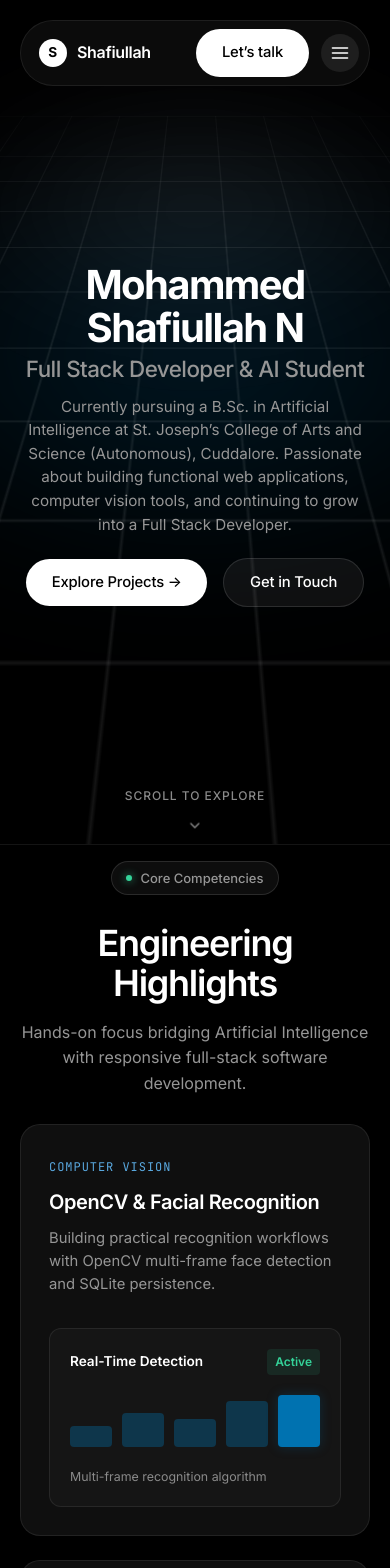
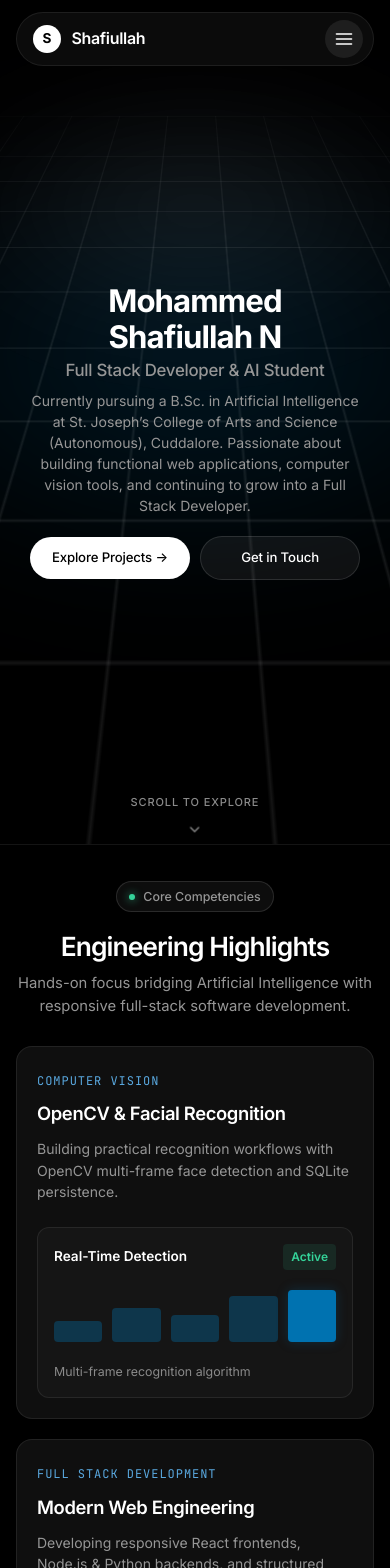
Before and after one commit to Shafyydev/My-Portfolio, a React (Vite) app: page / in a window 390 px wide. Shown: the top 1568 px of the page. Built offline with nearby package versions, Linux system fonts and the light colour scheme.

Commit message:
style(responsive): optimize mobile viewport, navbar drawer, title balance, and card padding across all devices

```diff
--- a/src/components/About.css
+++ b/src/components/About.css
@@ -116,5 +116,28 @@
 @media (max-width: 860px) {
   .df-about__grid {
     grid-template-columns: 1fr;
+    gap: 1.25rem;
   }
 }
+
+@media (max-width: 600px) {
+  .df-about__card-heading {
+    font-size: 1.2rem;
+  }
+  .df-about__text {
+    font-size: 0.9rem;
+    line-height: 1.6;
+  }
+  .df-about__actions {
+    flex-direction: column;
+    align-items: stretch;
+    gap: 0.65rem;
+  }
+  .df-about__actions > * {
+    width: 100%;
+    justify-content: center;
+  }
+  .df-about__spec-value {
+    font-size: 0.875rem;
+  }
+}
--- a/src/components/Contact.css
+++ b/src/components/Contact.css
@@ -175,18 +175,49 @@
 }
 
 @media (max-width: 680px) {
+  .df-contact__banner {
+    padding: clamp(2rem, 5vw, 2.75rem) 1.15rem;
+  }
+  .df-contact__title {
+    font-size: clamp(1.5rem, 5.5vw, 2.15rem);
+    line-height: 1.18;
+    margin-bottom: 0.75rem;
+  }
+  .df-contact__desc {
+    font-size: 0.875rem;
+    line-height: 1.55;
+    margin-bottom: 1.5rem;
+  }
   .df-contact__email-box {
     flex-direction: column;
     align-items: stretch;
+    padding: 1rem;
+    gap: 0.85rem;
+    margin-bottom: 1.5rem;
+  }
+  .df-contact__email-link {
+    font-size: 0.925rem;
   }
   .df-contact__email-actions {
     width: 100%;
-    justify-content: stretch;
+    flex-direction: column;
+    align-items: stretch;
+    gap: 0.5rem;
   }
   .df-contact__email-actions > * {
-    flex: 1;
+    width: 100%;
+    justify-content: center;
   }
   .df-contact__profiles {
     grid-template-columns: 1fr;
+    gap: 0.75rem;
+    margin-bottom: 1.5rem;
+  }
+  .df-contact__profile-card {
+    padding: 0.85rem 1rem;
+  }
+  .df-contact__location-notice {
+    font-size: 0.775rem;
+    line-height: 1.5;
   }
 }
--- a/src/components/Education.css
+++ b/src/components/Education.css
@@ -131,8 +131,32 @@
   }
 }
 
-@media (max-width: 560px) {
+@media (max-width: 600px) {
+  .df-education__top {
+    flex-direction: column;
+    align-items: flex-start;
+    gap: 0.75rem;
+    padding-bottom: 1rem;
+  }
+  .df-education__body {
+    gap: 1rem;
+  }
+  .df-education__degree {
+    font-size: 1.35rem;
+  }
+  .df-education__institution {
+    font-size: 0.95rem;
+  }
+  .df-education__summary {
+    font-size: 0.875rem;
+    line-height: 1.55;
+  }
   .df-education__focus-grid {
     grid-template-columns: 1fr;
+    gap: 0.75rem;
+    padding-top: 1rem;
+  }
+  .df-education__focus-card {
+    padding: 1rem;
   }
 }
--- a/src/components/FocusAreas.css
+++ b/src/components/FocusAreas.css
@@ -208,8 +208,29 @@
 @media (max-width: 960px) {
   .df-focus__bento {
     grid-template-columns: 1fr;
+    gap: 1.25rem;
   }
   .df-focus__bento-card {
     min-height: auto;
+    gap: 1.5rem;
   }
 }
+
+@media (max-width: 600px) {
+  .df-focus__card-title {
+    font-size: 1.15rem;
+  }
+  .df-focus__card-desc {
+    font-size: 0.875rem;
+  }
+  .df-focus__widget-graph {
+    padding: 1rem;
+  }
+  .df-focus__activity-item {
+    padding: 0.65rem 0.85rem;
+  }
+  .df-focus__chat-text {
+    font-size: 0.8rem;
+    padding: 0.5rem 0.75rem;
+  }
+}
--- a/src/components/Footer.css
+++ b/src/components/Footer.css
@@ -111,8 +111,18 @@
 }
 
 @media (max-width: 768px) {
+  .df-footer {
+    padding: 2.25rem 0 1.5rem;
+  }
   .df-footer__top {
     grid-template-columns: 1fr;
-    gap: 2rem;
+    gap: 1.75rem;
+  }
+  .df-footer__bottom {
+    flex-direction: column;
+    align-items: center;
+    text-align: center;
+    gap: 0.75rem;
+    padding-top: 1.5rem;
   }
 }
--- a/src/components/Hero.css
+++ b/src/components/Hero.css
@@ -93,6 +93,7 @@
   letter-spacing: -0.04em;
   color: var(--text-white);
   margin-bottom: 1.25rem;
+  text-wrap: balance;
 }
 
 .df-hero__role {
@@ -159,20 +160,61 @@
 
 @media (max-width: 640px) {
   .df-hero {
-    min-height: 580px;
-    padding-top: calc(var(--nav-h) + 0.5rem);
-    padding-bottom: 3.5rem;
+    height: 100vh;
+    height: 100dvh;
+    min-height: 520px;
+    padding-top: calc(var(--nav-h) + 0.25rem);
+    padding-bottom: 2.75rem;
+  }
+  .df-hero__header {
+    max-width: 100%;
+    padding: 0 0.25rem;
   }
   .df-hero__title {
-    margin-bottom: 0.85rem;
+    font-size: clamp(1.85rem, 8vw, 2.5rem);
+    line-height: 1.14;
+    letter-spacing: -0.03em;
+    margin-bottom: 0.6rem;
+  }
+  .df-hero__role {
+    font-size: clamp(1.05rem, 4.2vw, 1.35rem);
+    margin-top: 0.35rem;
+    letter-spacing: -0.015em;
   }
   .df-hero__desc {
-    font-size: 0.95rem;
-    line-height: 1.55;
-    margin-bottom: 1.35rem;
+    font-size: 0.875rem;
+    line-height: 1.5;
+    margin-bottom: 1.25rem;
+    max-width: 330px;
+  }
+  .df-hero__actions {
+    gap: 0.65rem;
+    width: 100%;
+    max-width: 330px;
+    flex-wrap: nowrap;
+  }
+  .df-hero__actions .btn-pill-white,
+  .df-hero__actions .btn-pill-dark {
+    padding: 0.65rem 0.95rem;
+    font-size: 0.825rem;
+    flex: 1 1 50%;
+    text-align: center;
+    white-space: nowrap;
   }
   .df-hero__scroll-indicator {
-    bottom: 1rem;
+    bottom: 0.75rem;
+    font-size: 0.6875rem;
+    gap: 0.25rem;
+  }
+}
+
+@media (max-width: 340px) {
+  .df-hero__actions {
+    flex-wrap: wrap;
+  }
+  .df-hero__actions .btn-pill-white,
+  .df-hero__actions .btn-pill-dark {
+    flex: 1 1 100%;
   }
 }
 
--- a/src/components/Hero.jsx
+++ b/src/components/Hero.jsx
@@ -14,7 +14,7 @@ function Hero() {
         {/* Top Centered Header */}
         <div className="df-hero__header">
           <h1 className="df-hero__title">
-            Mohammed Shafiullah N
+            Mohammed Shafiullah&nbsp;N
             <span className="df-hero__role">
               Full Stack Developer &amp; AI Student
             </span>
--- a/src/components/Navbar.css
+++ b/src/components/Navbar.css
@@ -179,14 +179,25 @@
 }
 
 @media (max-width: 768px) {
+  .df-nav-wrapper {
+    padding: 0.75rem 0;
+  }
+
+  .df-nav-wrapper--scrolled {
+    padding: 0.5rem 0;
+  }
+
   .df-nav__links,
-  .df-nav__cta {
-    display: none;
+  .df-nav .df-nav__cta {
+    display: none !important;
   }
+
   .df-nav__toggle {
     display: inline-flex;
   }
+
   .df-nav {
-    padding: 0.5rem 0.65rem 0.5rem 1.1rem;
+    padding: 0.45rem 0.65rem 0.45rem 1rem;
+    gap: 0.75rem;
   }
 }
--- a/src/components/Projects.css
+++ b/src/components/Projects.css
@@ -143,6 +143,35 @@
 @media (max-width: 960px) {
   .df-project-card {
     grid-template-columns: 1fr;
-    gap: 2rem;
+    gap: 1.75rem;
   }
 }
+
+@media (max-width: 640px) {
+  .df-project-card {
+    padding: 1.15rem;
+    gap: 1.25rem;
+  }
+  .df-project-card__title {
+    font-size: 1.35rem;
+  }
+  .df-project-card__desc {
+    font-size: 0.875rem;
+    line-height: 1.55;
+  }
+  .df-project-card__features {
+    padding: 0.85rem 1rem;
+  }
+  .df-project-card__feature-item {
+    font-size: 0.8125rem;
+  }
+  .df-project-card__footer {
+    flex-direction: column;
+    align-items: stretch;
+    gap: 0.85rem;
+  }
+  .df-project-card__btn {
+    width: 100%;
+    justify-content: center;
+  }
+}
--- a/src/components/Skills.css
+++ b/src/components/Skills.css
@@ -93,5 +93,25 @@
 @media (max-width: 600px) {
   .df-skills__grid {
     grid-template-columns: 1fr;
+    gap: 1.15rem;
+  }
+  .df-skills__card {
+    min-height: auto;
+    gap: 1rem;
+    padding: 1.15rem;
+  }
+  .df-skills__category {
+    font-size: 1.05rem;
+  }
+  .df-skills__desc {
+    font-size: 0.85rem;
+  }
+  .df-skills__tags {
+    gap: 0.4rem;
+    padding-top: 0.85rem;
+  }
+  .df-skills__tag {
+    font-size: 0.775rem;
+    padding: 0.3rem 0.7rem;
   }
 }
--- a/src/index.css
+++ b/src/index.css
@@ -121,8 +121,7 @@ ul, ol {
 }
 
 .section {
-  padding-top: clamp(1rem, 1.5vw, 1.35rem);
-  padding-bottom: clamp(1.35rem, 2vw, 1.85rem);
+  padding: clamp(2.25rem, 4.5vw, 3.5rem) 0;
   position: relative;
 }
 
@@ -141,7 +140,7 @@ ul, ol {
   font-weight: 500;
   color: var(--text-muted);
   width: fit-content;
-  margin-bottom: clamp(1.75rem, 2.75vw, 2.35rem);
+  margin-bottom: clamp(1.35rem, 2.5vw, 2rem);
   transition: border-color 0.2s ease;
 }
 
@@ -158,16 +157,17 @@ ul, ol {
 }
 
 .section-title {
-  font-size: clamp(2.25rem, 4.5vw, 3.75rem);
+  font-size: clamp(2rem, 4.5vw, 3.5rem);
   font-weight: 600;
   line-height: 1.12;
   letter-spacing: -0.035em;
   color: var(--text-white);
-  margin-bottom: 1rem;
+  margin-bottom: 0.85rem;
+  text-wrap: balance;
 }
 
 .section-subtitle {
-  font-size: clamp(1rem, 1.3vw, 1.15rem);
+  font-size: clamp(0.95rem, 1.3vw, 1.15rem);
   line-height: 1.6;
   color: var(--text-muted);
   max-width: 640px;
@@ -244,6 +244,42 @@ ul, ol {
 ::-webkit-scrollbar-thumb:hover { background: #404040; }
 
 /* ===========================
+   Mobile Responsive Utilities
+   =========================== */
+@media (max-width: 640px) {
+  :root {
+    --gutter: 1rem;
+    --nav-h: 60px;
+  }
+
+  .section {
+    padding: 2.25rem 0;
+  }
+
+  .section-badge {
+    margin-bottom: 1.15rem;
+    font-size: 0.775rem;
+    padding: 0.3rem 0.8rem;
+  }
+
+  .section-title {
+    font-size: clamp(1.65rem, 6.5vw, 2.15rem);
+    line-height: 1.16;
+    margin-bottom: 0.65rem;
+  }
+
+  .section-subtitle {
+    font-size: 0.925rem;
+    line-height: 1.55;
+  }
+
+  .df-card {
+    padding: 1.25rem;
+    border-radius: 16px;
+  }
+}
+
+/* ===========================
    Reduced Motion
    =========================== */
 @media (prefers-reduced-motion: reduce) {
```
